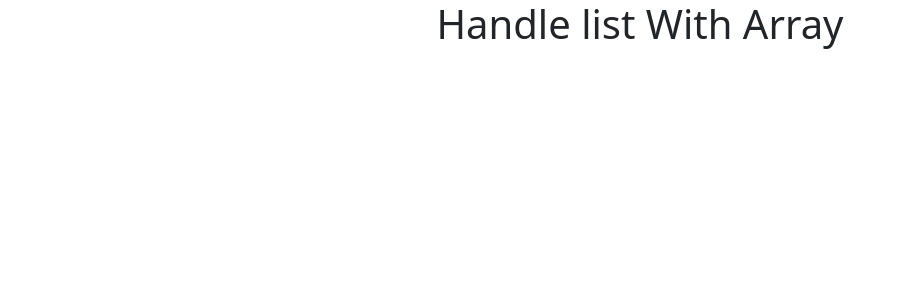
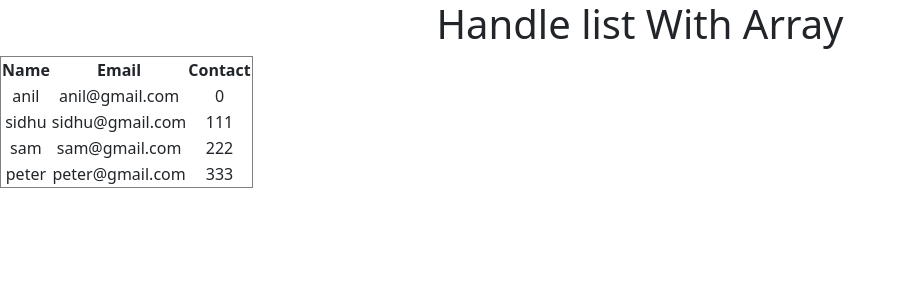
Before and after one commit to sangampshinde/LearnReactJS, a React (Create React App) app: page / in a window 1280 px wide. Shown: the top 300 px of the page, without its empty margins (0-906 px from the left). Built offline with nearby package versions, Linux system fonts and the light colour scheme.

Commit message:
table and map

```diff
--- a/src/App.js
+++ b/src/App.js
@@ -1,9 +1,55 @@
 import React from 'react'
 
 function App() {
+  // const students =['Anil','sidhu','sam','peter'];
+
+  const students=[
+    {name:"anil",email:"anil@gmail.com",contact:0},
+    {name:"sidhu",email:"sidhu@gmail.com",contact:111},
+    {name:"sam",email:"sam@gmail.com",contact:222},
+    {name:"peter",email:"peter@gmail.com",contact:333}
+  ]
+
+
+
+
+
+  // map looping
+  // students.map((item)=>{
+  //     console.log("My Name is:",item)
+  // })
+  // console.log("---------------------------");
+  // for looping
+  //not support in react
+  //  for(let i=0;i<students.length; i++){
+
+  //   console.log("My Name is:",students[i]);
+
+  //  }
+
   return (
     <div>
       <h1>Handle list With Array</h1>
+
+      <table border='1px'>
+        <thead >
+          <tr>
+            <th>Name</th>
+            <th>Email</th>
+            <th>Contact</th>
+          </tr>
+        </thead>
+        <tbody>
+          {students.map((data, index) => (
+            <tr key={index}>
+              <td>{data.name}</td>
+              <td>{data.email}</td>
+              <td>{data.contact}</td>
+            </tr>
+          ))}
+        </tbody>
+      </table>
+
     </div>
   )
 }
```
